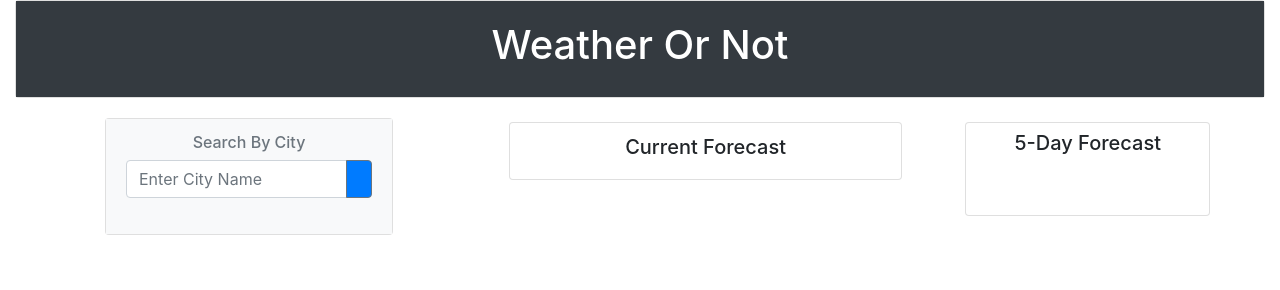
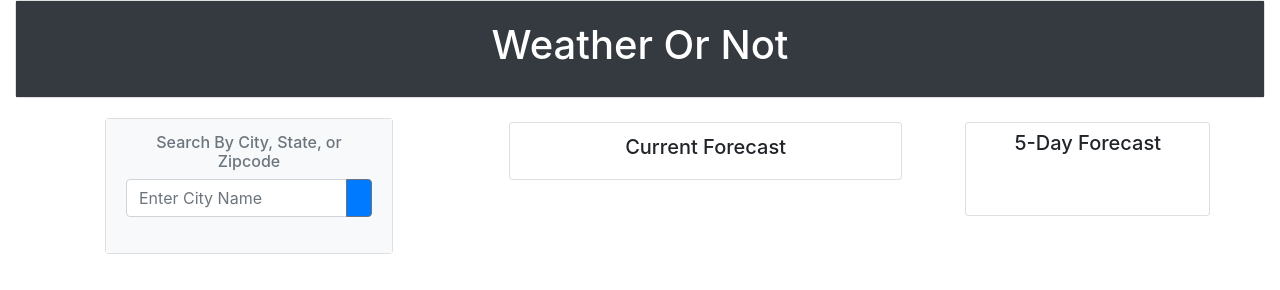
Before and after one commit to uglyb0nes/weatherornot, a plain HTML site: page index.html in a window 1280 px wide. Drawn offline with nearby package versions, Linux system fonts and the light colour scheme.

Commit message:
final touches

```diff
--- a/index.html
+++ b/index.html
@@ -22,7 +22,7 @@
                         <div class="card-body text-center">
                             <div class="card" style="width: 18rem;">
                                 <div class="card-body bg-light">
-                                    <h6 class="card-subtitle mb-2 text-muted">Search By City</h6>
+                                    <h6 class="card-subtitle mb-2 text-muted">Search By City, State, or Zipcode</h6>
                                     <div class="input-group mb-3">
                                         <input type="text" class="form-control searchInput" placeholder="Enter City Name"
                                             aria-label="Recipient's username" aria-describedby="button-addon2">
@@ -43,6 +43,7 @@
                             <h5 class="card-title mt-2 text-center">Current Forecast</h5>
                         </div>
                     </div>
+
                     <div class="row">
                         <div class="col mt-4">
                             <div class="card pb-5 fiveDayCard pl-5">
```
